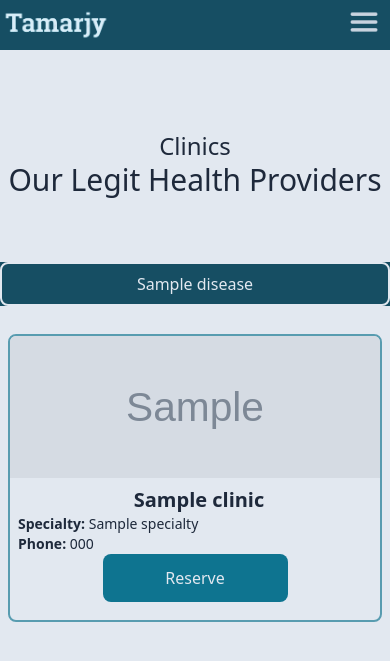
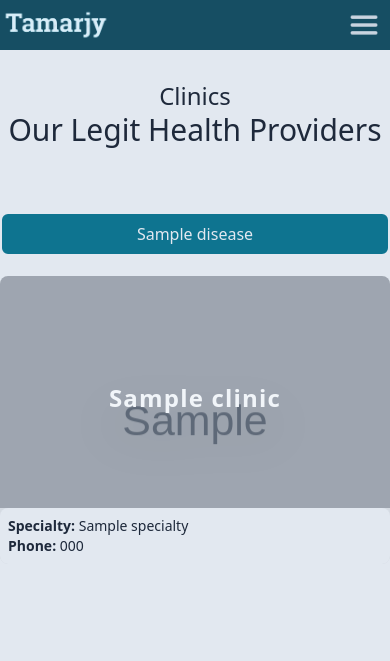
Before and after one commit to mojtabababiker/tamarjy, a Flask app: template app/templates/clinics.html in a window 390 px wide. Shown: the top 661 px of the page. Run offline with Flask 3, Linux system fonts and the light colour scheme; the template is opened without the code that fills it: most values are stand-ins (such as "Sample title", 1, 10 or a date in 2020); grey boxes marked "Sample" are stand-in pictures; parts of the project's set-up code (start-up, migrations or seed data) failed here and were passed over; some libraries are stand-ins or nearby versions.

Commit message:
Update project frontend, enhanced layout responsivalty, and user experance

```diff
--- a/app/static/scripts/reserve.js
+++ b/app/static/scripts/reserve.js
@@ -1,6 +1,22 @@
 $(document).ready(() => {
+    // document manipulation section
+    // Toggle nav bar
+    $('#toggler').click(() => {
+        $('#nav_bar').hasClass('hidden') ? $('#nav_bar').removeClass('hidden')
+        .addClass('flex') : $('#nav_bar').addClass('hidden').removeClass('flex');
+    });
+    // Scroll to section
+    $('section a').each((index ,e) =>{
+        $(e).on('click',() => {
+            $('#nav_bar').addClass('hidden').removeClass('flex');
+            let divId = $(e).attr('href');
+            div = document.getElementById(divId);
+            console.log(divId);
+            div.scrollIntoView({behavior: "smooth"});
+        });
+    });
     // by default the first disease is selected and the clinics for that disease are displayed
-    $('#diseases_nav').children().first().addClass('bg-cyan-950').removeClass('bg-cyan-800');
+    $('#diseases_nav li').first().addClass('bg-cyan-700').removeClass('bg-cyan-900');
     let specialty = [];  // the selected and displayed specialties
     const url = 'http://localhost:5050/api/v1';
     const userId = $('#user_id').data('userid');
@@ -12,10 +28,10 @@ $(document).ready(() => {
         $(element).on('click', () => {
             let skip = false;  // flag to skip the specialty if it is already selected TODO: add this feature
             // set the selected disease as active and the others as inactive
-            $('#diseases_nav').children().each((index, i) => {
-                $(i).addClass('bg-cyan-800').removeClass('bg-cyan-950');
+            $('#diseases_nav li').each((index, i) => {
+                $(i).addClass('bg-cyan-900').removeClass('bg-cyan-700');
             });
-            $(element).addClass('bg-cyan-950').removeClass('bg-cyan-800');
+            $(element).addClass('bg-cyan-700').removeClass('bg-cyan-900');
             // push the selected specialty to the specialty array if it's not already there
             if (specialty.includes($(element).data('specialty'))) {
                 skip = true;
@@ -33,43 +49,41 @@ $(document).ready(() => {
                         // clear the clinics div
                         $('#clinics').html('');
                         $('#clinics').html(`<!-- reservation message -->
-                        <div class="w-full shrink-0 m-0 p-0 text-center hidden" id="reservation_message">
-                            <h3 class="w-full md:w-1/2 text-xl md:text-2xl text-center text-opacity-75"></h3>
+                        <div class="w-full shrink-0 m-0 p-0 mx-auto text-center hidden" id="reservation_message">
+                            <h3 class="w-full md:w-1/2 mx-auto text-lg md:text-2xl text-center text-opacity-75 text-slate-950"></h3>
                         </div>`);
                         console.log("status: ", data.status);
                         // append the clinics to the clinics div
                         data.data.forEach((clinic) => {
                             // TODO: add the clinic available appointments element (date and time)
                             $('#clinics').append(
-                                `<div class="w-full h-72 md:h-80 md:w-[30%] m-2 md:m-0 rounded-lg border-2 border-opacity-65 border-cyan-700
-                                flex flex-col overflow-hidden">
-                                <!-- clinic info -->
-                                <div class="w-full h-1/2 flex flex-row m-0 p-0">
-                                    <!-- clinic image -->
-                                    <img src="/static/images/clinics_images/${clinic.image}" alt="clinic image" class="w-full object-cover m-0 p-0">
+                                `<div class="w-full h-72 md:h-80 md:w-[32%] md:mx-[0.65%] rounded-lg shadow-slate-500 bg-blend-multiply cursor-pointer
+                                            flex flex-col justify-center items-center overflow-hidden object-fill bg-center bg-cover bg-no-repeat
+                                            hover:shadow-slate-800 hover:bg-blend-multiply hover:bg-opacity-75 hover:bg-slate-800 clinic-card"
+                                      style="background-image: url(/static/images/clinics_images/${clinic.image})">
+                                    <!-- clinic details -->
+                                    <div class="w-full h-full flex flex-col justify-center px-2 pt-3 m-0 bg-slate-800 bg-opacity-30 text-slate-100 z-0">
+                                        <h3 class="text-2xl text-center text-opacity-75 font-bold tracking-wider drop-shadow-2xl z-0">${ clinic.name }</h3>
                                     </div>
-                                <!-- clinic details -->
-                                <div class="w-full flex flex-col justify-start pl-2 m-0 mt-2">
-                                    <h3 class="text-xl text-center text-opacity-75 font-bold">${clinic.name}</h3>
+                                    <div class="w-full flex flex-col justify-center p-2 bg-slate-200 border-1 border-slate-800 border-opacity-50 border-t-0 rounded-lg">
                                         <p class="text-sm text-left text-opacity-65 font-bold inline-block">Specialty: <span class="text-opacity-100 font-normal">${clinic.specialty}</span></p>
                                         <p class="text-sm text-left text-opacity-65 font-bold inline-block">Phone: <span class="text-opacity-100 font-normal">${clinic.phone}</span></p>
                                     </div>
+                                    <!-- TODO: clinic available dates -->
                                     <!-- reserve -->
-                                <div class="w-full align-bottom flex flex-row justify-center m-0 p-0">
-                                    <button class="w-1/2 p-3 bg-cyan-700 text-slate-200 rounded-lg hover:bg-cyan-800 reserve" data-clinicId="${clinic.id}">Reserve</button>
-                                </div>
+                                    <button class="hidden reserve" data-clinicid="${clinic.id}">Reserve</button>
                                 </div>`
                             )}
                         );
                     } else {
                         // TODO: add a message to the user if there are no clinics for the selected specialty
-                        alert(data.error);
                     }
-                }).then(() => {
-                    // reserve button click event
-                    $('.reserve').each((index, element) => {
+                })
+                .then(() => {
+                    // click event on the clinics cards
+                    $('.clinic-card').each((index, element) => {
                         $(element).on('click', () => {
-                            const clinicId = $(element).data('clinicid');
+                            const clinicId = $(element).children().last().data('clinicid');
                             console.log(clinicId);
                             // reserve an appointment for the user
                             // TODO: add the date selected by the user to the request
@@ -80,12 +94,10 @@ $(document).ready(() => {
                                 dataType: 'json',
                                 contentType: 'application/json',
                                 success: (data) => {
-                                    alert(data.message);
                                     $('#reservation_message h3').addClass('text-green-500').text(data.message);
                                     $('#reservation_message').removeClass('hidden').addClass('block');
                                 },
                                 error: (data) => {
-                                    alert(data.error);
                                     $('#reservation_message h3').addClass('text-red-500') .text(data.error);
                                     $('#reservation_message').removeClass('hidden').addClass('block');
                                 }
@@ -99,4 +111,27 @@ $(document).ready(() => {
             };
         });
     });
+    // click event on the clinics cards
+    $('.clinic-card').each((index, element) => {
+        $(element).on('click', () => {
+            const clinicId = $(element).children().last().data('clinicid');
+            // reserve an appointment for the user
+            // TODO: add the date selected by the user to the request
+            $.ajax({
+                url: url + '/clinics/reserve',
+                type: 'POST',
+                data: JSON.stringify({clinic_id: clinicId, user_id: userId}),
+                dataType: 'json',
+                contentType: 'application/json',
+                success: (data) => {
+                    $('#reservation_message h3').addClass('text-green-500').text(data.message);
+                    $('#reservation_message').removeClass('hidden').addClass('block');
+                },
+                error: (data) => {
+                    $('#reservation_message h3').addClass('text-red-500') .text(data.error);
+                    $('#reservation_message').removeClass('hidden').addClass('block');
+                }
             });
+        });
+    });
+});
--- a/app/static/styles/main.css
+++ b/app/static/styles/main.css
@@ -444,6 +444,11 @@ video {
 
 [hidden] {
   display: none;
+}
+
+* {
+  scrollbar-color: initial;
+  scrollbar-width: initial;
 }
 
 *, ::before, ::after {
@@ -652,8 +657,40 @@ video {
   top: 4rem;
 }
 
+.top-14 {
+  top: 3.5rem;
+}
+
+.top-\[68px\] {
+  top: 68px;
+}
+
+.bottom-\[68px\] {
+  bottom: 68px;
+}
+
+.top-12 {
+  top: 3rem;
+}
+
+.top-10 {
+  top: 2.5rem;
+}
+
 .z-50 {
   z-index: 50;
+}
+
+.z-10 {
+  z-index: 10;
+}
+
+.z-40 {
+  z-index: 40;
+}
+
+.z-0 {
+  z-index: 0;
 }
 
 .m-0 {
@@ -759,8 +796,21 @@ video {
   height: fit-content;
 }
 
+.h-full {
+  height: 100%;
+}
+
+.h-\[40\%\] {
+  height: 40%;
+}
+
 .max-h-60 {
   max-height: 15rem;
+}
+
+.max-h-fit {
+  max-height: -moz-fit-content;
+  max-height: fit-content;
 }
 
 .min-h-32 {
@@ -868,6 +918,10 @@ video {
   cursor: pointer;
 }
 
+.scroll-m-0 {
+  scroll-margin: 0px;
+}
+
 .list-none {
   list-style-type: none;
 }
@@ -937,6 +999,14 @@ video {
        column-gap: 1rem;
 }
 
+.gap-y-4 {
+  row-gap: 1rem;
+}
+
+.gap-y-6 {
+  row-gap: 1.5rem;
+}
+
 .place-self-end {
   place-self: end;
 }
@@ -983,6 +1053,10 @@ video {
 
 .border-b {
   border-bottom-width: 1px;
+}
+
+.border-t-0 {
+  border-top-width: 0px;
 }
 
 .border-blue-200 {
@@ -1015,11 +1094,20 @@ video {
   border-color: rgb(203 213 225 / var(--tw-border-opacity));
 }
 
+.border-slate-800 {
+  --tw-border-opacity: 1;
+  border-color: rgb(30 41 59 / var(--tw-border-opacity));
+}
+
 .border-l-cyan-200 {
   --tw-border-opacity: 1;
   border-left-color: rgb(165 243 252 / var(--tw-border-opacity));
 }
 
+.border-opacity-50 {
+  --tw-border-opacity: 0.5;
+}
+
 .border-opacity-65 {
   --tw-border-opacity: 0.65;
 }
@@ -1029,11 +1117,21 @@ video {
   background-color: rgb(14 116 144 / var(--tw-bg-opacity));
 }
 
+.bg-cyan-800 {
+  --tw-bg-opacity: 1;
+  background-color: rgb(21 94 117 / var(--tw-bg-opacity));
+}
+
 .bg-cyan-900 {
   --tw-bg-opacity: 1;
   background-color: rgb(22 78 99 / var(--tw-bg-opacity));
 }
 
+.bg-cyan-950 {
+  --tw-bg-opacity: 1;
+  background-color: rgb(8 51 68 / var(--tw-bg-opacity));
+}
+
 .bg-inherit {
   background-color: inherit;
 }
@@ -1048,12 +1146,29 @@ video {
   background-color: rgb(226 232 240 / var(--tw-bg-opacity));
 }
 
+.bg-slate-800 {
+  --tw-bg-opacity: 1;
+  background-color: rgb(30 41 59 / var(--tw-bg-opacity));
+}
+
+.bg-opacity-30 {
+  --tw-bg-opacity: 0.3;
+}
+
 .bg-\[url\(\'\/static\/images\/icons\/headr_bg\.svg\'\)\] {
   background-image: url('/static/images/icons/headr_bg.svg');
 }
 
 .bg-\[length\:100\%_20\%\] {
   background-size: 100% 20%;
+}
+
+.bg-cover {
+  background-size: cover;
+}
+
+.bg-center {
+  background-position: center;
 }
 
 .bg-left-bottom {
@@ -1138,6 +1262,22 @@ video {
 
 .pt-10 {
   padding-top: 2.5rem;
+}
+
+.pt-3 {
+  padding-top: 0.75rem;
+}
+
+.pt-5 {
+  padding-top: 1.25rem;
+}
+
+.pt-4 {
+  padding-top: 1rem;
+}
+
+.pt-32 {
+  padding-top: 8rem;
 }
 
 .text-left {
@@ -1215,13 +1355,32 @@ video {
   line-height: 1.25;
 }
 
+.tracking-wider {
+  letter-spacing: 0.05em;
+}
+
 .text-cyan-950 {
   --tw-text-opacity: 1;
   color: rgb(8 51 68 / var(--tw-text-opacity));
 }
 
+.text-green-500 {
+  --tw-text-opacity: 1;
+  color: rgb(34 197 94 / var(--tw-text-opacity));
+}
+
 .text-inherit {
   color: inherit;
+}
+
+.text-red-500 {
+  --tw-text-opacity: 1;
+  color: rgb(239 68 68 / var(--tw-text-opacity));
+}
+
+.text-slate-100 {
+  --tw-text-opacity: 1;
+  color: rgb(241 245 249 / var(--tw-text-opacity));
 }
 
 .text-slate-200 {
@@ -1266,11 +1430,33 @@ video {
 
 .opacity-65 {
   opacity: 0.65;
+}
+
+.bg-blend-multiply {
+  background-blend-mode: multiply;
+}
+
+.shadow-slate-500 {
+  --tw-shadow-color: #64748b;
+  --tw-shadow: var(--tw-shadow-colored);
 }
 
 .shadow-slate-600 {
   --tw-shadow-color: #475569;
   --tw-shadow: var(--tw-shadow-colored);
+}
+
+.drop-shadow-2xl {
+  --tw-drop-shadow: drop-shadow(0 25px 25px rgb(0 0 0 / 0.15));
+  filter: var(--tw-blur) var(--tw-brightness) var(--tw-contrast) var(--tw-grayscale) var(--tw-hue-rotate) var(--tw-invert) var(--tw-saturate) var(--tw-sepia) var(--tw-drop-shadow);
+}
+
+.scrollbar-none {
+  scrollbar-width: none;
+}
+
+.scrollbar-none::-webkit-scrollbar {
+  display: none;
 }
 
 .hover\:scale-95:hover {
--- a/app/tailwind.config.js
+++ b/app/tailwind.config.js
@@ -1,8 +1,10 @@
 /** @type {import('tailwindcss').Config} */
 module.exports = {
-  content: ['./templates/**/*.html'],
+  content: ['./templates/**/*.html', './static/scripts/**/*.js'],
   theme: {
     extend: {},
   },
-  plugins: [],
+  plugins: [
+    require('tailwind-scrollbar'),
+  ],
 }
--- a/app/templates/clinics.html
+++ b/app/templates/clinics.html
@@ -17,7 +17,7 @@
         <!-- user id hidden tag -->
         <input type="hidden" id="user_id" data-userid="{{ current_user.id }}" value="">
         <!-- Header section -->
-    <section class="w-full p-0 py-2 m-0 sticky top-0 bg-cyan-900">
+        <section class="w-full p-0 py-2 m-0 fixed top-0 z-50 bg-cyan-900">
             <header class="container max-w-[1680px] xl:mx-auto flex justify-between
                            items-stretch text-slate-300 px-0 md:px-9">
                 <!-- logo -->
@@ -28,11 +28,11 @@
                     </a>
                 </div>
                 <!-- navbar -->
-            <div class="m-0 p-0 items-center align-middle md:pt-4">
+                <div class="m-0 p-0 flex items-center align-middle z-40">
                     <button class="block relative md:hidden z-50" id="toggler">
                         <img src="/static/images/icons/menu_1.png" alt="Menu" class="w-10 pr-3" id="menu_img">
                     </button>
-                <nav class="m-0 p-0 hidden fixed left-0 md:left-auto top-16 md:top-auto md:flex rounded-lg md:relative flex-col md:flex-row
+                    <nav class="m-0 p-0 hidden fixed left-0 md:left-auto top-10 md:top-auto z-50 md:flex rounded-lg md:relative flex-col md:flex-row
                                 justify-around items-center md:justify-end md:items-center bg-cyan-900
                                 md:gap-6 h-1/2 w-screen md:h-auto md:w-auto md:bg-inherit" id="nav_bar">
                         <a href="#predictor" class="decoration-0 w-screen md:w-auto pl-4 pb-2 md:p-0 text-3xl md:text-xl font-semibold border-0 border-b border-blue-200 md:border-0 hover:text-slate-100 focus:text-slate-100">Services</a>
@@ -44,48 +44,45 @@
             </header>
         </section>
         <!-- clinics section -->
-    <section class="w-full p-0 m-0 mt-20 text-slate-800 overflow-x-hidden">
+        <section class="w-full p-0 m-0 mt-20 md:mt-40 text-slate-800 overflow-x-hidden">
             <!-- headline -->
             <div class="container max-w-[1680px] xl:mx-auto flex flex-col justify-center align-middle items-center">
                 <h2 class="text-2xl md:text-3xl text-center text-opacity-75">Clinics</h2>
                 <h3 class="text-3xl md:text-5xl text-center text-opacity-65">Our Legit Health Providers</h3>
             </div>
             <!-- Disease nav -->
-        <div class="container max-w-[1680px] xl:mx-auto overflow-scroll flex flex-row p-0 m-0 mt-16 mb-5 bg-cyan-900 text-slate-200 text-center">
-            <ul class="w-full overflow-scroll decoration-0 flex flex-row p-0 m-0 text-inherit bg-inherit" id="diseases_nav">
+            <div class="container max-w-[1680px] xl:mx-auto overflow-scroll flex flex-row p-0 m-0 mt-16 mb-5 text-slate-200 text-center scroll-m-0 scrollbar-none">
+                <ul class="w-full overflow-scroll decoration-0 flex flex-row p-0 m-0 text-inherit bg-inherit scrollbar-none" id="diseases_nav">
                     {% for disease in diseases %}
-                <li class="w-full min-w-fit decoration-0 p-2 m-0 list-none border-2 border-slate-200 rounded-lg cursor-pointer hover:bg-cyan-800" id="{{ disease['id'] }}" data-specialty="{{ disease['specialty'] }}">
+                    <li class="w-full min-w-fit decoration-0 p-2 m-0 list-none border-2 border-slate-200 rounded-lg cursor-pointer bg-cyan-900 hover:bg-cyan-800" id="{{ disease['id'] }}" data-specialty="{{ disease['specialty'] }}">
                         {{ disease['name'] }}
                     </li>
                     {% endfor %}
                 </ul>
             </div>
             <!-- clinics -->
-        <div class="w-full max-w-[1680px] xl:mx-auto flex flex-row flex-wrap justify-between items-stretch gap-8" id="clinics">
+            <div class="w-full max-w-[1680px] xl:mx-auto flex flex-row flex-wrap justify-left items-stretch gap-y-6" id="clinics">
                 <!-- reservation message -->
-            <div class="w-full shrink-0 m-0 p-0 text-center hidden" id="reservation_message">
-                <h3 class="w-full md:w-1/2 text-xl md:text-2xl text-center text-opacity-75"></h3>
+                <div class="w-full shrink-0 m-0 p-0 mx-auto text-center hidden" id="reservation_message">
+                    <h3 class="w-full md:w-1/2 mx-auto text-lg md:text-2xl text-center text-opacity-75 text-slate-950"></h3>
                 </div>
                 <!-- clinics card -->
                 {% for clinic in clinics %}
-            <div class="w-full h-72 md:h-80 md:w-[30%] m-2 md:m-0 rounded-lg border-2 border-opacity-65 border-cyan-700
-                        flex flex-col overflow-hidden">
-                <!-- clinic info -->
-                <div class="w-full h-1/2 flex flex-row m-0 p-0">
-                    <!-- clinic image -->
-                    <img src="/static/images/clinics_images/{{ clinic.image }}" alt="clinic image" class="w-full object-cover m-0 p-0">
+                <div class="w-full h-72 md:h-80 md:w-[32%] md:mx-[0.65%] rounded-lg shadow-slate-500 bg-blend-multiply cursor-pointer
+                            flex flex-col justify-center items-center overflow-hidden object-fill bg-center bg-cover bg-no-repeat
+                            hover:shadow-slate-800 hover:bg-blend-multiply hover:bg-opacity-75 hover:bg-slate-800 clinic-card"
+                     style="background-image: url(/static/images/clinics_images/{{clinic.profile_img}})">
+                    <!-- clinic details -->
+                    <div class="w-full h-full flex flex-col justify-center px-2 pt-3 m-0 bg-slate-800 bg-opacity-30 text-slate-100 z-0">
+                        <h3 class="text-2xl text-center text-opacity-75 font-bold tracking-wider drop-shadow-2xl z-10">{{ clinic.name }}</h3>
                     </div>
-                <!-- clinic details -->
-                <div class="w-full flex flex-col justify-start pl-2 m-0 mt-2">
-                    <h3 class="text-xl text-center text-opacity-75 font-bold">{{ clinic.name }}</h3>
+                    <div class="w-full flex flex-col justify-center p-2 bg-slate-200 border-1 border-slate-800 border-opacity-50 border-t-0 rounded-lg">
                         <p class="text-sm text-left text-opacity-65 font-bold inline-block">Specialty: <span class="text-opacity-100 font-normal">{{ clinic.specialty }}</span></p>
                         <p class="text-sm text-left text-opacity-65 font-bold inline-block">Phone: <span class="text-opacity-100 font-normal">{{ clinic.phone }}</span></p>
                     </div>
                     <!-- TODO: clinic available dates -->
                     <!-- reserve -->
-                <div class="w-full align-bottom flex flex-row justify-center m-0 p-0">
-                    <button class="w-1/2 p-3 bg-cyan-700 text-slate-200 rounded-lg hover:bg-cyan-800 reserve" data-clinicid="{{ clinic.id }}">Reserve</button>
-                </div>
+                    <button class="hidden reserve" data-clinicid="{{ clinic.id }}">Reserve</button>
                 </div>
                 {% endfor %}
             </div>
```
Also changed, not shown: other parts of app/static/styles/main.css (+104 -22 lines), app/static/scripts/app.js (+9 -2 lines), app/templates/index.html (+7 -7 lines). Lines whose indentation alone changed are shown as unchanged.
